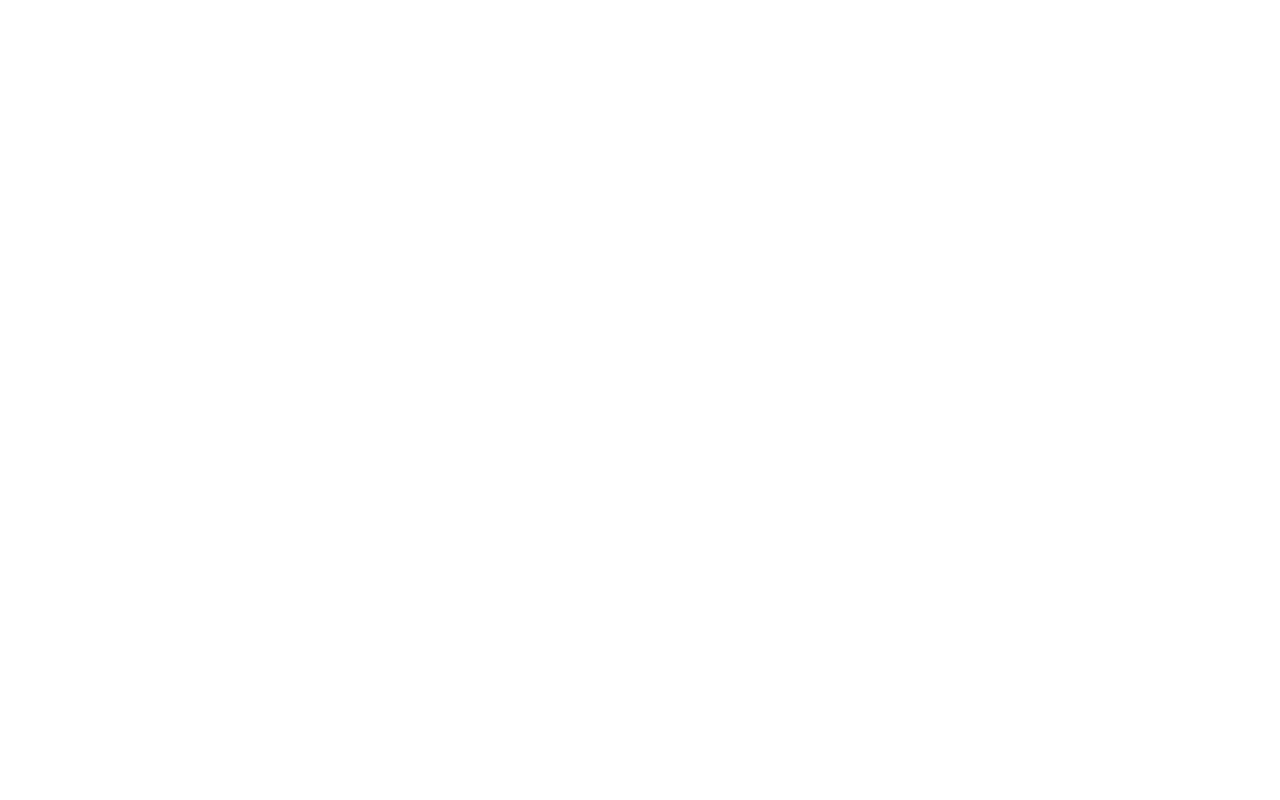
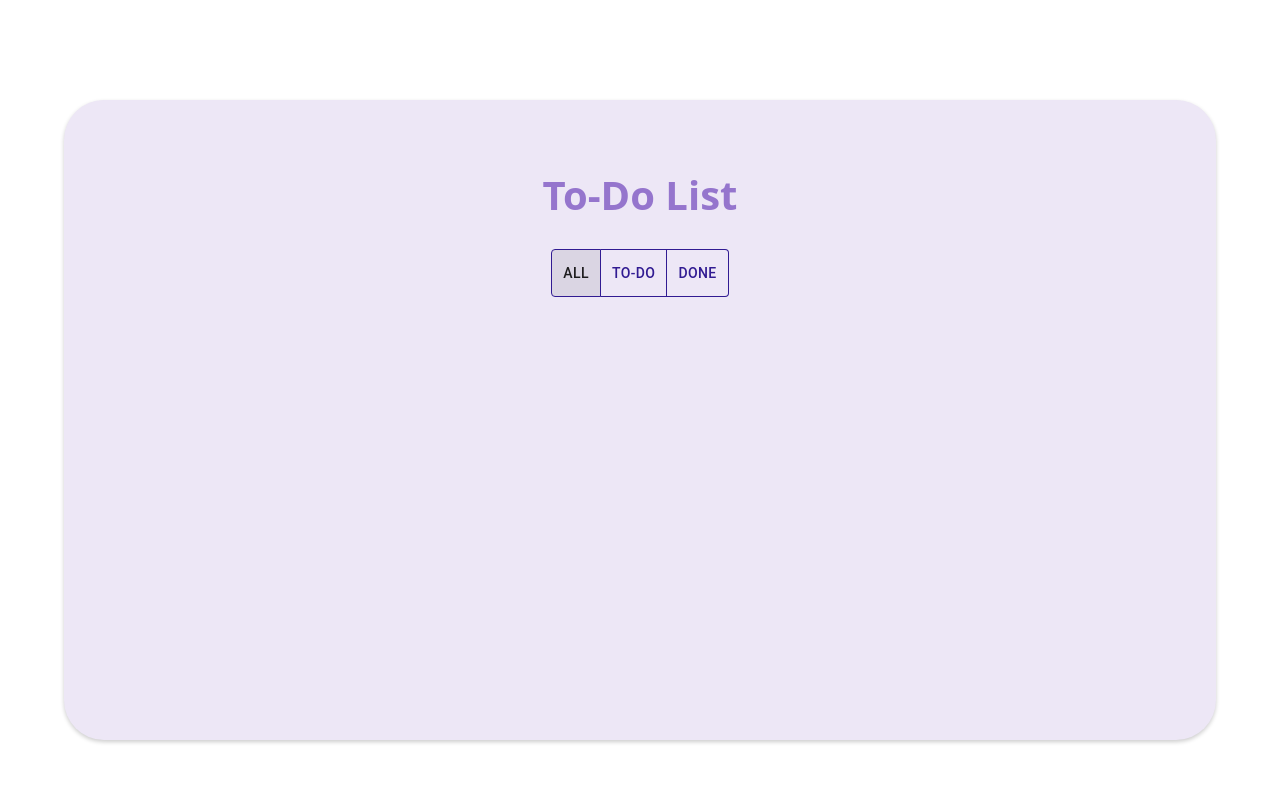
Before and after one commit to khalilmarouf/ToDoListReactProject, a plain HTML site: page index.html in a window 1280 px wide. Drawn offline with Linux system fonts and the light colour scheme; the site is published under a folder, as on GitHub Pages, so addresses that start at the root find nothing.

Commit message:
solve problem

```diff
--- a/index.html
+++ b/index.html
@@ -5,8 +5,8 @@
     <link rel="icon" type="image/svg+xml" href="/vite.svg" />
     <meta name="viewport" content="width=device-width, initial-scale=1.0" />
     <title>Vite + React</title>
-    <script type="module" crossorigin src="/assets/index-BnljB4j9.js"></script>
-    <link rel="stylesheet" crossorigin href="/assets/index-B1qLek2_.css">
+    <script type="module" crossorigin src="assets/index-BnljB4j9.js"></script>
+    <link rel="stylesheet" crossorigin href="assets/index-B1qLek2_.css">
   </head>
   <body>
     <div id="root"></div>
```
